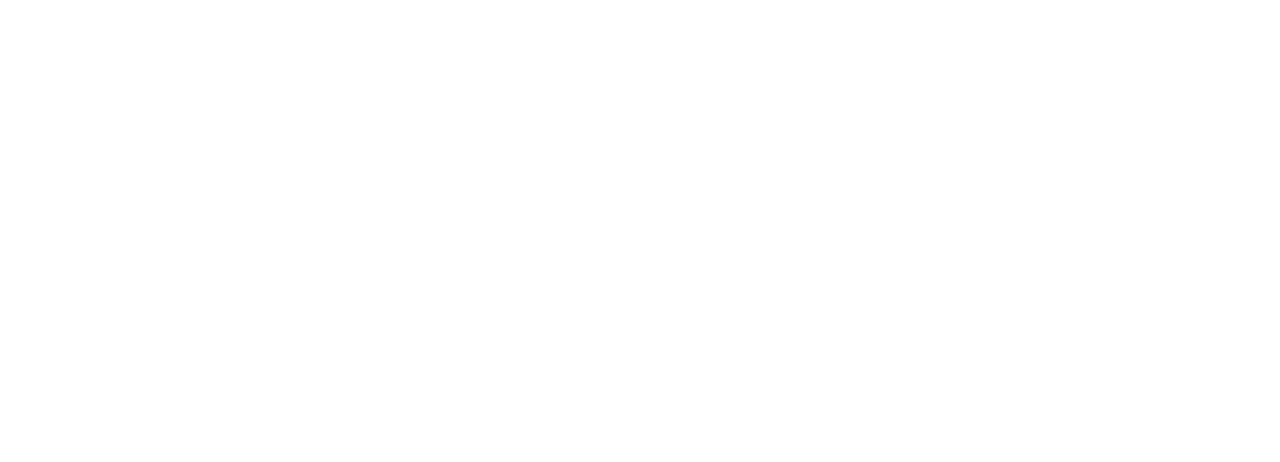
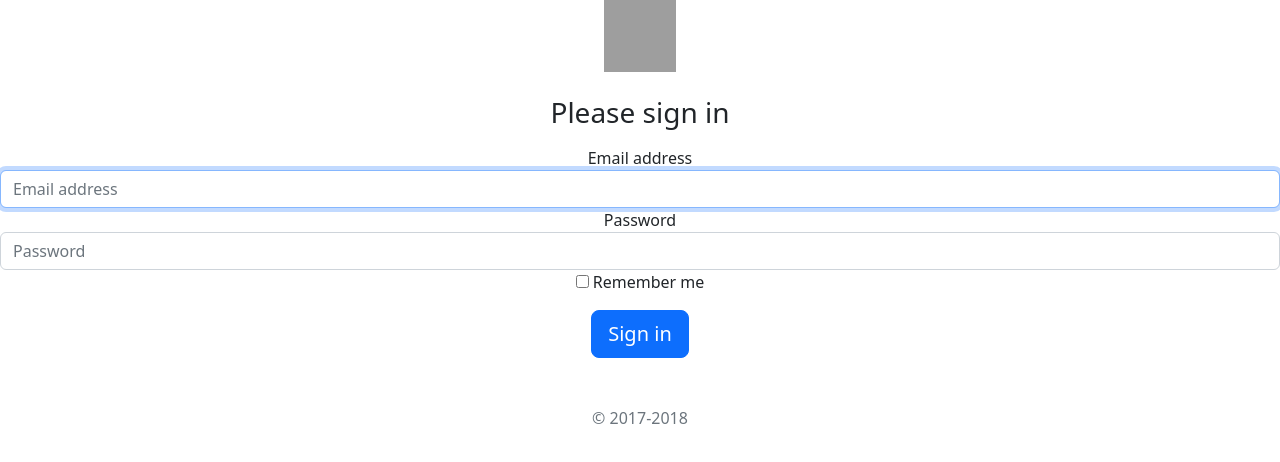
Before and after one commit to lucastimho/newsletter-signup, a website: page signup.html in a window 1280 px wide. Drawn offline with nearby package versions, Linux system fonts and the light colour scheme; grey boxes are pictures that could not be loaded.

Commit message:
adds bootstrap html signup page

```diff
--- a/app.js
+++ b/app.js
@@ -1,4 +1,7 @@
 const express = require("express");
+const bodyParser = require("body-parser");
+const request = require("request");
+
 const app = express();
 
 app.listen(3000, function() {
--- a/package.json
+++ b/package.json
@@ -1,12 +1,12 @@
 {
   "dependencies": {
     "body-parser": "^1.20.0",
-    "express": "^4.18.1"
+    "express": "^4.18.1",
+    "request": "^2.88.2"
   },
   "name": "newsletter-signup",
   "version": "1.0.0",
   "main": "app.js",
-  "devDependencies": {},
   "scripts": {
     "test": "echo \"Error: no test specified\" && exit 1"
   },
--- a/signup.html
+++ b/signup.html
@@ -1,11 +1,41 @@
+
+<!doctype html>
 <html lang="en">
-<head>
-    <meta charset="UTF-8">
-    <meta http-equiv="X-UA-Compatible" content="IE=edge">
-    <meta name="viewport" content="width=device-width, initial-scale=1.0">
-    <title>Signup</title>
-</head>
-<body>
+  <head>
+    <meta charset="utf-8">
+    <meta name="viewport" content="width=device-width, initial-scale=1, shrink-to-fit=no">
+    <meta name="description" content="">
+    <meta name="author" content="">
+    <link rel="icon" href="/docs/4.0/assets/img/favicons/favicon.ico">
 
-</body>
+    <title>Signin</title>
+
+    <link rel="canonical" href="https://getbootstrap.com/docs/4.0/examples/sign-in/">
+
+    <!-- CSS only -->
+    <link href="https://cdn.jsdelivr.net/npm/bootstrap@5.2.0-beta1/dist/css/bootstrap.min.css" rel="stylesheet" integrity="sha384-0evHe/X+R7YkIZDRvuzKMRqM+OrBnVFBL6DOitfPri4tjfHxaWutUpFmBp4vmVor" crossorigin="anonymous">
+
+    <!-- Custom styles for this template -->
+    <link href="signin.css" rel="stylesheet">
+  </head>
+
+  <body class="text-center">
+    <form class="form-signin">
+      <img class="mb-4" src="https://getbootstrap.com/docs/4.0/assets/brand/bootstrap-solid.svg" alt="" width="72" height="72">
+      <h1 class="h3 mb-3 font-weight-normal">Please sign in</h1>
+      <label for="inputEmail" class="sr-only">Email address</label>
+      <input type="email" id="inputEmail" class="form-control" placeholder="Email address" required autofocus>
+      <label for="inputPassword" class="sr-only">Password</label>
+      <input type="password" id="inputPassword" class="form-control" placeholder="Password" required>
+      <div class="checkbox mb-3">
+        <label>
+          <input type="checkbox" value="remember-me"> Remember me
+        </label>
+      </div>
+      <button class="btn btn-lg btn-primary btn-block" type="submit">Sign in</button>
+      <p class="mt-5 mb-3 text-muted">&copy; 2017-2018</p>
+    </form>
+    <!-- JavaScript Bundle with Popper -->
+    <script src="https://cdn.jsdelivr.net/npm/bootstrap@5.2.0-beta1/dist/js/bootstrap.bundle.min.js" integrity="sha384-pprn3073KE6tl6bjs2QrFaJGz5/SUsLqktiwsUTF55Jfv3qYSDhgCecCxMW52nD2" crossorigin="anonymous"></script>
+  </body>
 </html>
```
Also changed, not shown: 1 other file.
